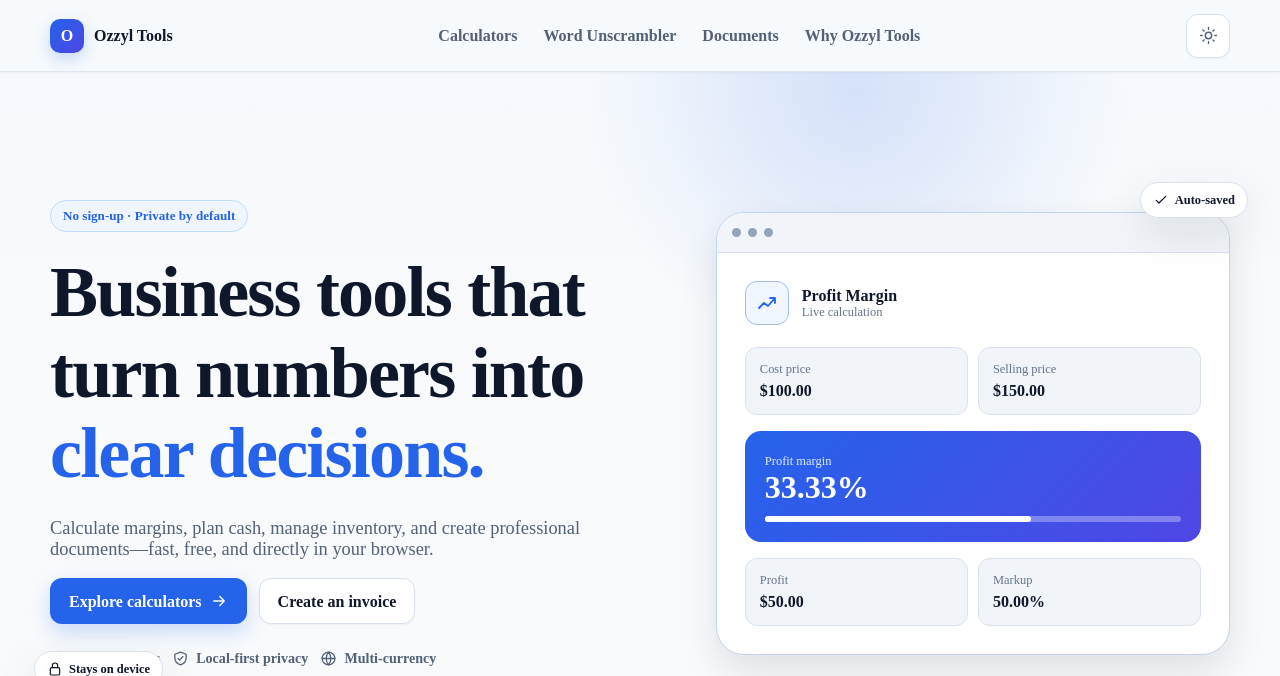
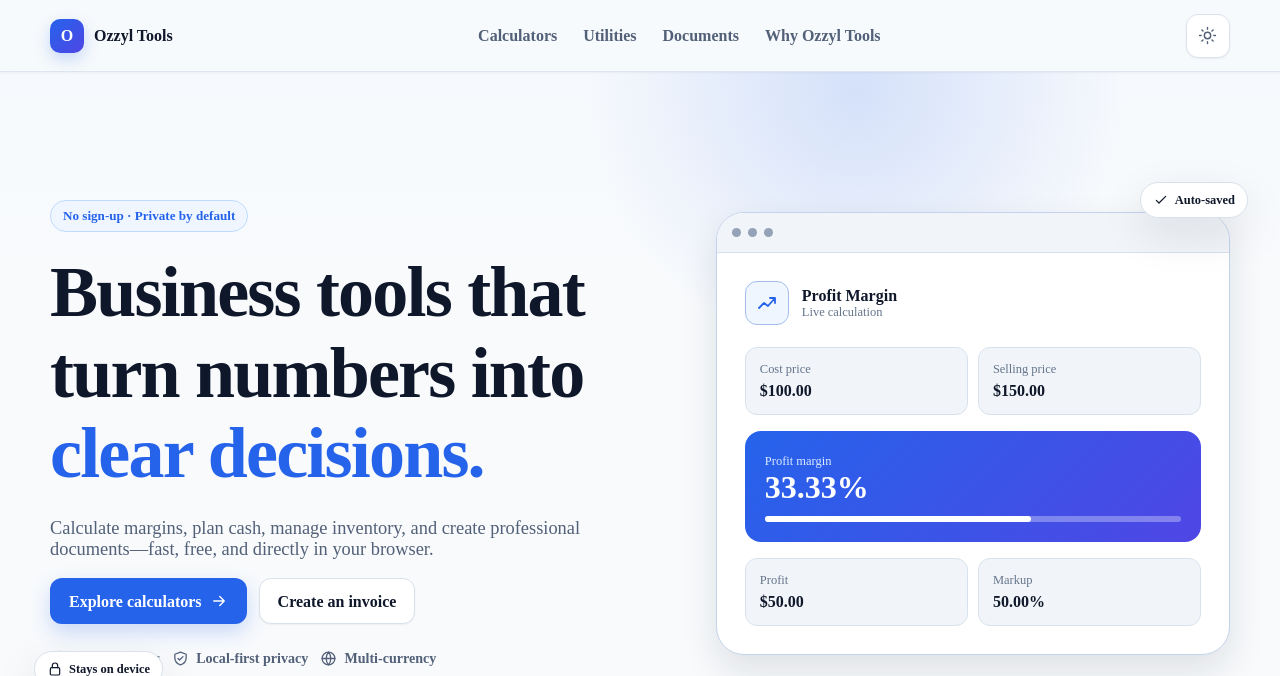
Before and after one commit to rahmatullahboss/ozzyl-tools, a Flask app: page / in a window 1280 px wide. Shown: the top 676 px of the page. Run offline with Flask 3, Linux system fonts and the light colour scheme.

Commit message:
feat: link utility tools in navigation

```diff
--- a/app/templates/base.html
+++ b/app/templates/base.html
@@ -43,7 +43,7 @@
       </a>
       <nav class="desktop-nav" aria-label="Primary navigation">
         <a href="{{ url_for('main.home') }}#calculators">Calculators</a>
-        <a href="{{ url_for('word_tools.word_unscrambler') }}">Word Unscrambler</a>
+        <a href="{{ url_for('main.home') }}#utilities">Utilities</a>
         <a href="{{ url_for('main.home') }}#documents">Documents</a>
         <a href="{{ url_for('main.home') }}#why-us">Why Ozzyl Tools</a>
       </nav>
@@ -61,7 +61,7 @@
     <div class="mobile-menu" id="mobile-menu" data-mobile-menu hidden>
       <nav class="container" aria-label="Mobile navigation">
         <a href="{{ url_for('main.home') }}#calculators">Calculators</a>
-        <a href="{{ url_for('word_tools.word_unscrambler') }}">Word Unscrambler</a>
+        <a href="{{ url_for('main.home') }}#utilities">Utilities</a>
         <a href="{{ url_for('main.home') }}#documents">Document generators</a>
         <a href="{{ url_for('main.privacy') }}">Privacy</a>
         <a href="{{ url_for('main.terms') }}">Terms</a>
@@ -84,7 +84,8 @@
       <div>
         <h2>Popular tools</h2>
         <a href="{{ url_for('main.calculator', slug='profit-margin-calculator') }}">Profit margin</a>
-        <a href="{{ url_for('main.calculator', slug='break-even-calculator') }}">Break-even</a>
+        <a href="{{ url_for('utility_tools.word_counter') }}">Word counter</a>
+        <a href="{{ url_for('utility_tools.percentage_calculator') }}">Percentage calculator</a>
         <a href="{{ url_for('word_tools.word_unscrambler') }}">Word unscrambler</a>
         <a href="{{ url_for('main.document_generator', document_type='invoice') }}">Invoice generator</a>
       </div>
```
